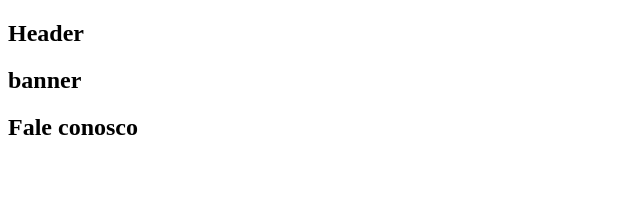
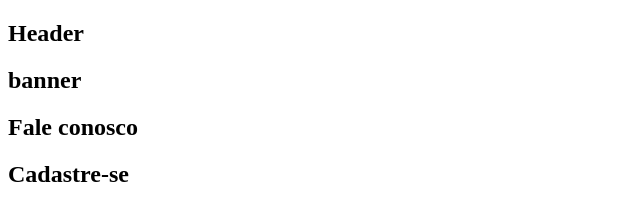
Before and after one commit to DaiseTavares/Aula-git, a plain HTML site: page index.html in a window 1280 px wide. Shown: the whole page, without its empty margins (0-640 px from the left). Drawn offline with Linux system fonts and the light colour scheme.

Commit message:
cadastrese

```diff
--- a/index.html
+++ b/index.html
@@ -17,5 +17,9 @@
     <section>
         <h1>Fale conosco</h1>
     </section>
+
+    <section>
+        <h1>Cadastre-se</h1>
+    </section>
 </body>
 </html>
```
